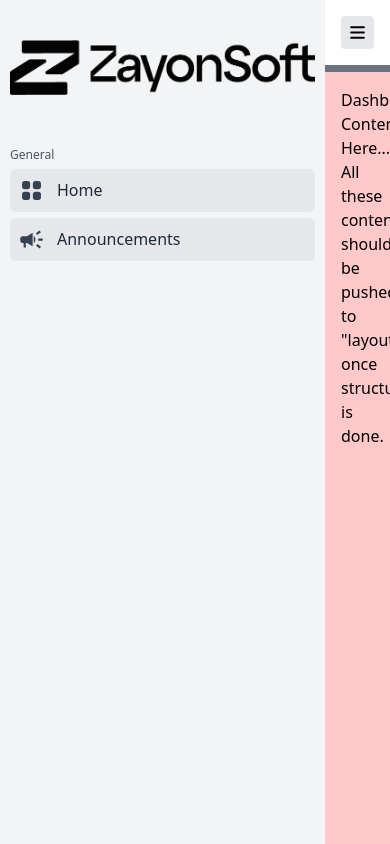
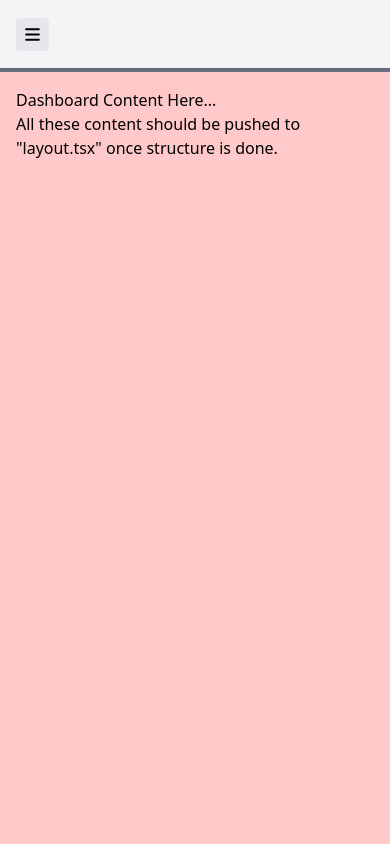
Before and after one commit to zayonsoft/new-cgpa-calculator-frontend, a Next.js app: page / in a window 390 px wide. Built offline with nearby package versions, Linux system fonts and the light colour scheme.

Commit message:
Admin Dashboard Mobile View Toggling done

```diff
--- a/src/app/components/Aside.tsx
+++ b/src/app/components/Aside.tsx
@@ -9,26 +9,48 @@ import { useAside } from "@/contexts/SidebarContext";
 export default function Aside() {
   const { asideOpened, toggleAsideOpened } = useAside();
   return (
-    <aside className=" relative grid gap-7 content-start bg-gray-100 text-white h-screen custom-transition py-4 px-2.5">
-      <div className="grid content-center py-6 m-auto">
+    <aside
+      className={`relative grid gap-4 overflow-hidden content-start bg-gray-100 text-white h-screen custom-transition py-4 px-2.5 ${
+        asideOpened ? "w-full" : "max-[651px]:w-0 max-[651px]:p-0"
+      }`}
+    >
+      <div
+        className={`grid items-center absolute py-2 h-17 left-0 right-0 top-0 bottom-0 shadow ${
+          asideOpened ? "" : "max-[651px]:right-full"
+        } `}
+      >
+        <div className="grid content-center py-4 m-auto">
           {" "}
           <Link
             className="justify-self-center justify-items-center outline-none"
             href={"/"}
           >
             <Image
-            height={30}
-            width={asideOpened ? 110 : 30}
-            src={asideOpened ? "/logo_light_theme.png" : "/z_of_zayonsoft.png"}
+              height={asideOpened ? 20 : 20}
+              width={asideOpened ? 95 : 20}
+              src={
+                asideOpened ? "/logo_light_theme.png" : "/z_of_zayonsoft.png"
+              }
               alt="Logo"
-            className="w-auto  custom-transition"
+              className={`${
+                asideOpened ? "h-auto" : "w-auto"
+              } custom-transition`}
             />
           </Link>{" "}
         </div>
-      <div className="grid gap-1.5">
-        <p className="text-gray-600 text-xs text-left">General</p>
-        <AsideLink name="Home" icon={<HiViewGrid size={27} />} />
-        <AsideLink name="Announcements" icon={<MdCampaign size={27} />} />
+      </div>
+      <div
+        className={`mt-18 custom-transition overflow-hidden grid gap-0.5 ${
+          asideOpened ? "w-full" : "max-[651px]:w-0"
+        }`}
+      >
+        <p
+          className={`text-gray-600 text-xs text-left overflow-hidden custom-transition`}
+        >
+          General
+        </p>
+        <AsideLink name="Home" icon={<HiViewGrid size={23} />} />
+        <AsideLink name="Announcements" icon={<MdCampaign size={23} />} />
       </div>
     </aside>
   );
--- a/src/app/components/AsideLink.tsx
+++ b/src/app/components/AsideLink.tsx
@@ -10,21 +10,22 @@ export default function AsideLink({ name, icon }: LinkProps) {
   const { asideOpened } = useAside();
   return (
     <div>
-      <p className="text-gray-700">
+      <p className={`text-gray-700`}>
         <Link
-          className={`grid bg-gray-200 ${
-            asideOpened ? "gap-1" : ""
-          } custom-transition  ${
-            asideOpened ? "grid-cols-[auto_1fr]" : "grid-cols-[auto_0px]"
-          } items-center rounded-md hover:bg-gray-300`}
+          className={`custom-transition grid items-center rounded-md hover:bg-gray-200
+            ${asideOpened ? "gap-0.5" : ""} ${
+            asideOpened
+              ? "grid-cols-[auto_1fr] grid-rows-1"
+              : "grid-cols-1 grid-rows-1"
+          }`}
           href={"#"}
         >
-          <span className="p-2">{icon}</span>
+          <span className={`p-2`}>{icon}</span>
 
           <span
-            className={`text-gray-800 custom-transition text-md overflow-hidden  ${
+            className={`text-gray-800 custom-transition text-sm overflow-hidden  ${
               asideOpened ? "opacity-100" : "opacity-0"
-            } ${asideOpened ? "w-40" : "w-0"}`}
+            } ${asideOpened ? "w-40" : "w-0 h-0"}`}
           >
             {name}
           </span>
--- a/src/app/page.tsx
+++ b/src/app/page.tsx
@@ -1,18 +1,23 @@
 "use client";
-import Image from "next/image";
 import Aside from "./components/Aside";
 import { HiMenu } from "react-icons/hi";
 // import { useRouter } from "next/navigation";
 import { useAside } from "@/contexts/SidebarContext";
 
+// MOBILE VIEW STARTS AT 650px FOR DASHBOARD
+
 export default function Home() {
   const { asideOpened, toggleAsideOpened } = useAside();
   return (
-    <main className="bg-gray-500 max-h-screen grid grid-cols-[auto_1fr]">
+    <main
+      className={`bg-gray-500 custom-transition max-h-screen grid grid-cols-[auto_1fr]  ${
+        asideOpened ? "" : "max-[651px]:grid-cols-[0_1fr]"
+      }`}
+    >
       <Aside />
       {/* The righthand side of the dashboard */}
       <section className="grid grid-rows-[auto_1fr] relative">
-        <div className="bg-white p-4">
+        <div className="bg-gray-100 p-4 h-17 grid items-center shadow">
           <div className="flex gap-1">
             <button
               type="button"
@@ -23,7 +28,7 @@ export default function Home() {
             </button>
           </div>
         </div>
-        <div className="p-4 max-h-full absolute top-18 bottom-0 left-0 right-0 custom-scrollbar bg-red-200 overflow-y-scroll">
+        <div className="p-4 max-h-full custom-transition absolute top-18 bottom-0 left-0 right-0 custom-scrollbar bg-red-200 overflow-y-scroll">
           <div className="h-screen">
             <p>Dashboard Content Here...</p>
             <p>
--- a/src/contexts/SidebarProvider.tsx
+++ b/src/contexts/SidebarProvider.tsx
@@ -7,11 +7,7 @@ type ProviderProps = {
 };
 
 export default function SidebarProvider({ children }: ProviderProps) {
-  const [asideOpened, setAsideOpen] = useState<boolean>(true);
-
-  useEffect(() => {
-    console.log(asideOpened);
-  });
+  const [asideOpened, setAsideOpen] = useState<boolean>(false);
 
   function toggleAsideOpened() {
     setAsideOpen(!asideOpened);
```
Lines whose indentation alone changed are shown as unchanged.
